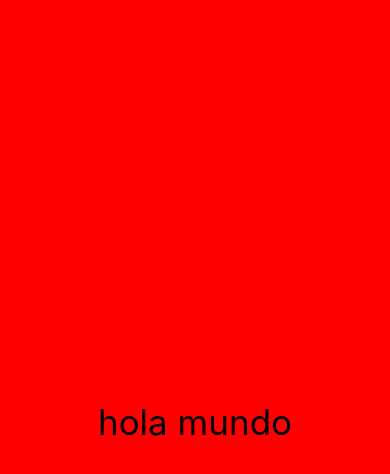
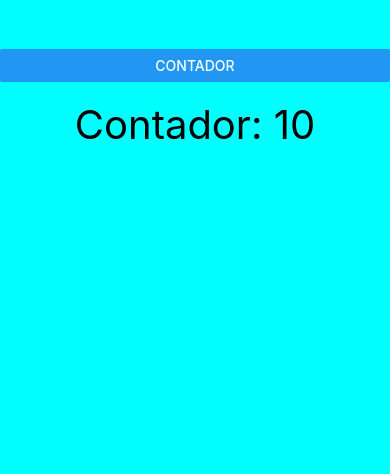
Before and after one commit to adolfosonchiche/CusroReactNative, a React Native app in the folder MiPrimerApp/: screen / in a window 390 px wide. Shown: the top 474 px of the page. Built offline with nearby package versions, Linux system fonts and the light colour scheme.

Commit message:
contador simple- solo suma

```diff
--- a/MiPrimerApp/App.tsx
+++ b/MiPrimerApp/App.tsx
@@ -1,23 +1,15 @@
-/* eslint-disable react-native/no-inline-styles */
+
 import React from 'react';
-import { Text, View } from 'react-native';
+import ContadorScreen from './src/screens/ContadorScreen';
+//import { Text, View } from 'react-native';
+//import { HolaMundoScrren } from './src/screens/HolaMundoScrren';
 
 const App = () => {
   return (
+    //<HolaMundoScrren />
     //view es igual como un div
-    // eslint-disable-next-line react-native/no-inline-styles
-    <View style= {{
-      flex:1,
-      backgroundColor:'red',
-      justifyContent: 'center',
-    }} >
-      <Text style={{
-        fontSize:35,
-        textAlign:'center',
-        }}>
-        hola mundo
-        </Text>
-    </View>
+    <ContadorScreen />
+
   );
 };
 
--- /dev/null
+++ b/MiPrimerApp/src/screens/ContadorScreen.tsx
@@ -0,0 +1,40 @@
+/* eslint-disable eslint-comments/no-unused-disable */
+/* eslint-disable @typescript-eslint/no-unused-vars */
+/* eslint-disable no-trailing-spaces */
+/* eslint-disable semi */
+/* eslint-disable react-native/no-inline-styles */
+/* eslint-disable comma-dangle */
+/* eslint-disable react/react-in-jsx-scope */
+import { View, Text, Button } from 'react-native';
+import React, {useState} from 'react';
+
+const ContadorScreen = () => {
+
+    const [contador, setcontador] = useState(10);
+
+
+  return (
+    <View style= {
+        {
+            flex:1,
+            backgroundColor: 'cyan'
+        }
+    }>
+      <Text style = {
+        {
+            textAlign: 'center',
+            fontSize: 40,
+            top: 100
+        }
+      }>Contador: { contador }</Text>
+
+    <Button
+      title= "contador"
+      onPress={ () => setcontador(contador + 1)}
+    />
+
+    </View>
+  )
+}
+
+export default ContadorScreen;
--- /dev/null
+++ b/MiPrimerApp/src/screens/HolaMundoScrren.tsx
@@ -0,0 +1,21 @@
+import React from 'react';
+import { Text, View } from 'react-native';
+
+export const HolaMundoScrren = () => {
+  return (
+    //view es igual como un div
+    // eslint-disable-next-line react-native/no-inline-styles
+    <View style= {{
+        flex:1,
+        backgroundColor:'blue',
+        justifyContent: 'center',
+      }} >
+        <Text style={{
+          fontSize:35,
+          textAlign:'center',
+          }}>
+        Hola Mundo!
+          </Text>
+      </View>
+  );
+}
```
